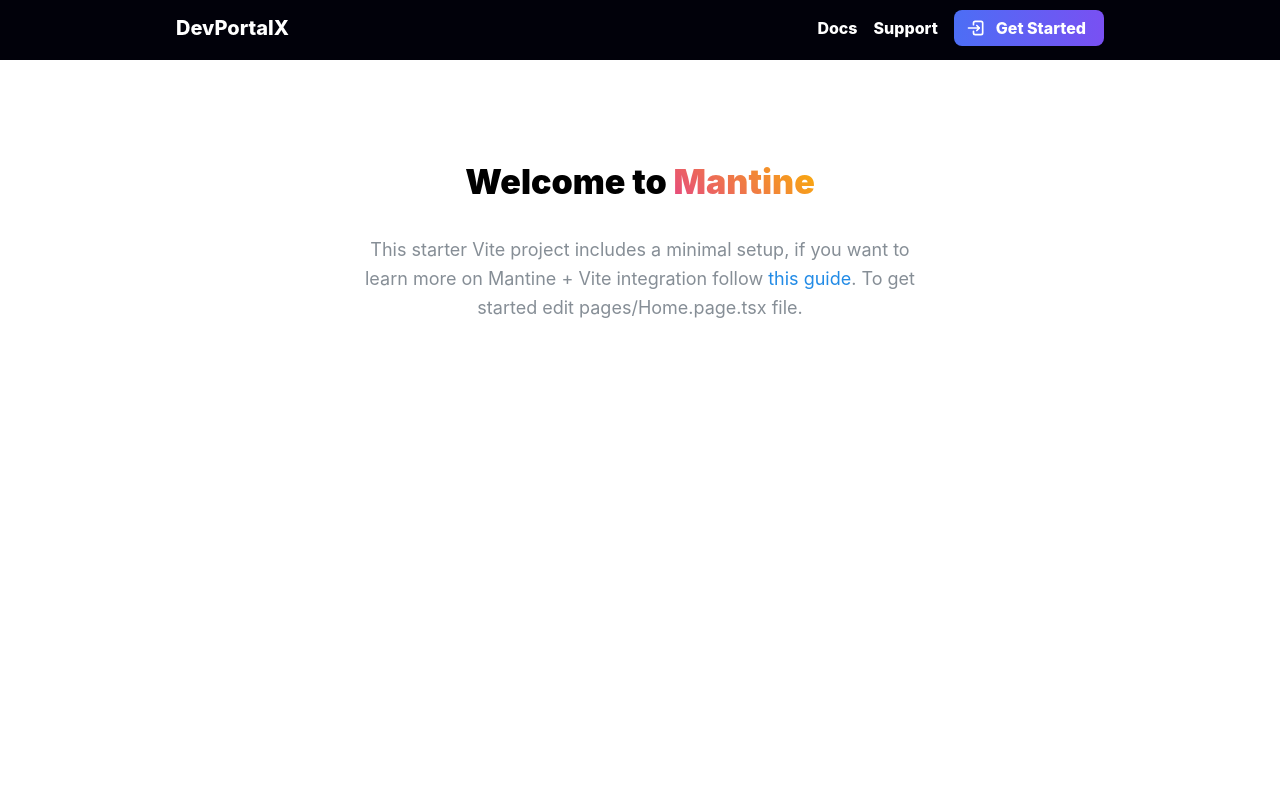
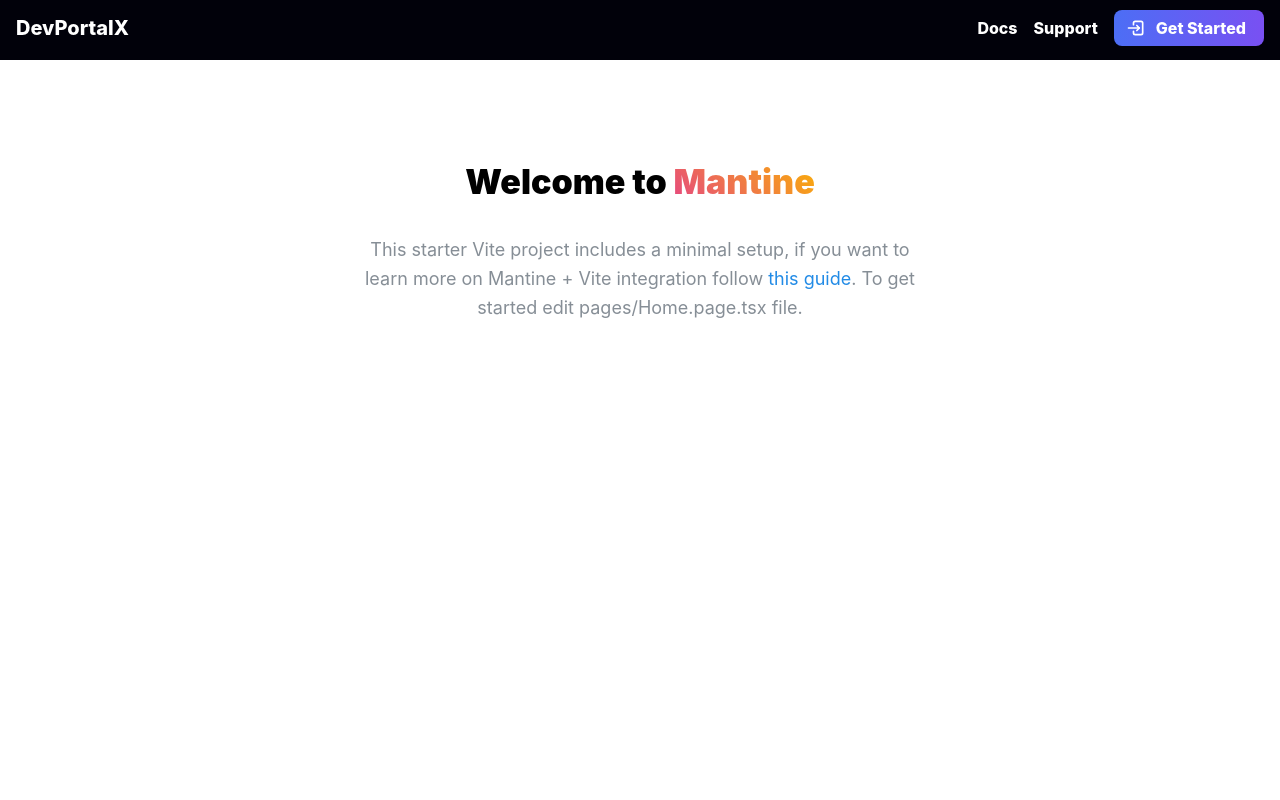
Before and after one commit to joshoti/DevPortalX, a React (Create React App) app: page / in a window 1280 px wide. Shown: the top 800 px of the page. Built offline with nearby package versions, Linux system fonts and the light colour scheme.

Commit message:
Fixed the width of header to use whole screen

```diff
--- a/src/app/components/Header/Header.module.css
+++ b/src/app/components/Header/Header.module.css
@@ -1,5 +1,7 @@
-.title, .text {
+.title,
+.text {
   color: var(--mantine-color-white);
+  cursor: pointer;
 }
 .title {
   font-size: 20px;
@@ -9,7 +11,6 @@
   font-size: rem(30px);
   font-weight: 800;
   letter-spacing: rem(-2px);
-  cursor: pointer;
 }
 
 .headerRight {
@@ -20,6 +21,6 @@
   padding-top: 10px;
 }
 
-.button{
+.button {
   background: linear-gradient(90deg, #4b6cb7 10%, #253b67 90%);
 }
--- a/src/app/components/Header/Header.tsx
+++ b/src/app/components/Header/Header.tsx
@@ -1,12 +1,11 @@
 import { IconLogin2 } from "@tabler/icons-react";
 import { Group, Box, Text, Button, Container } from "@mantine/core";
 import classes from "./Header.module.css";
-// import { UnstyledButton } from "@mantine/core";
 
 export const Header = () => {
   return (
     <Box bg={"var(--mantine-color-dark-9)"}>
-      <Container h={60}>
+      <Container h={60} style={{ maxWidth: "100%" }}>
         <Group className={classes.header}>
           <Group>
             <Text className={`${classes.title}`}>DevPortalX</Text>
```
